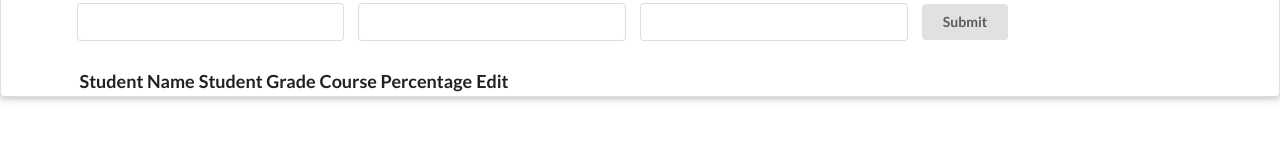
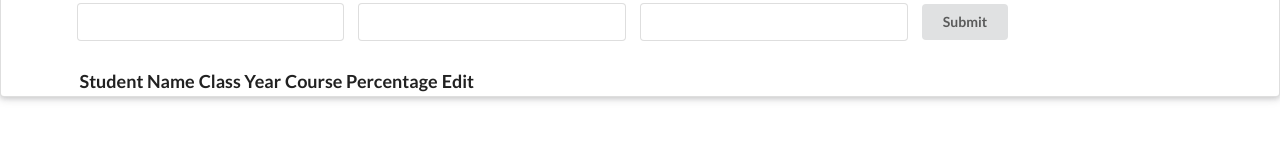
Before and after one commit to learn-co-students/sec-development-self-assessment-mod-4-sec-development-self-assessment-mod-4-1561404587, a React (Create React App) app: page / in a window 1280 px wide. Shown: the part 213-354 px from the top of the page. Built offline with nearby package versions, Linux system fonts and the light colour scheme.

Commit message:
change grade to class year

```diff
--- a/src/components/StudentsList.js
+++ b/src/components/StudentsList.js
@@ -10,7 +10,7 @@ const StudentsList = () => {
             <h3 className="ui center aligned header">Student Name</h3>
           </th>
           <th>
-            <h3 className="ui center aligned header">Student Grade</h3>
+            <h3 className="ui center aligned header">Class Year</h3>
           </th>
           <th>
             <h3 className="ui center aligned header">Course Percentage</h3>
```
